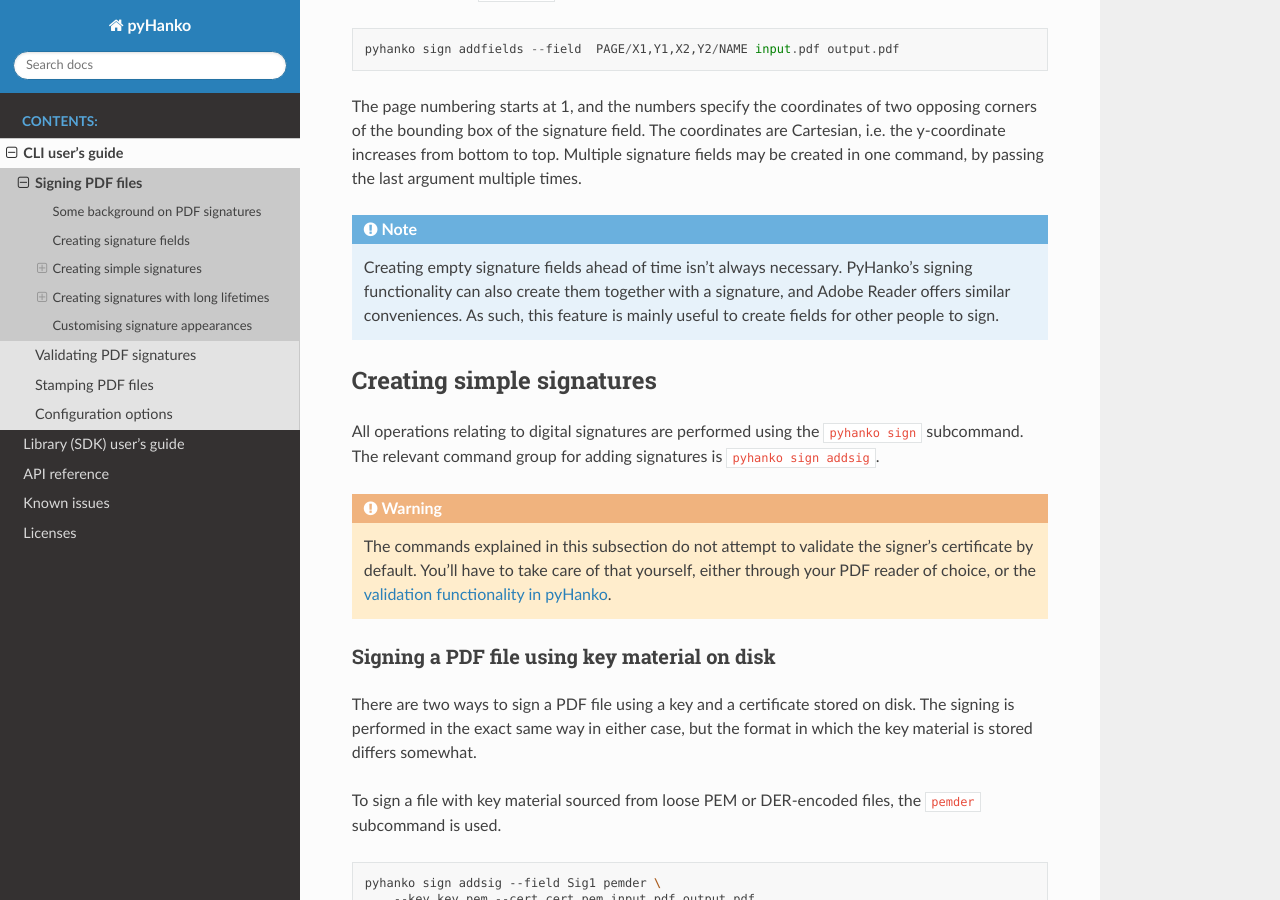
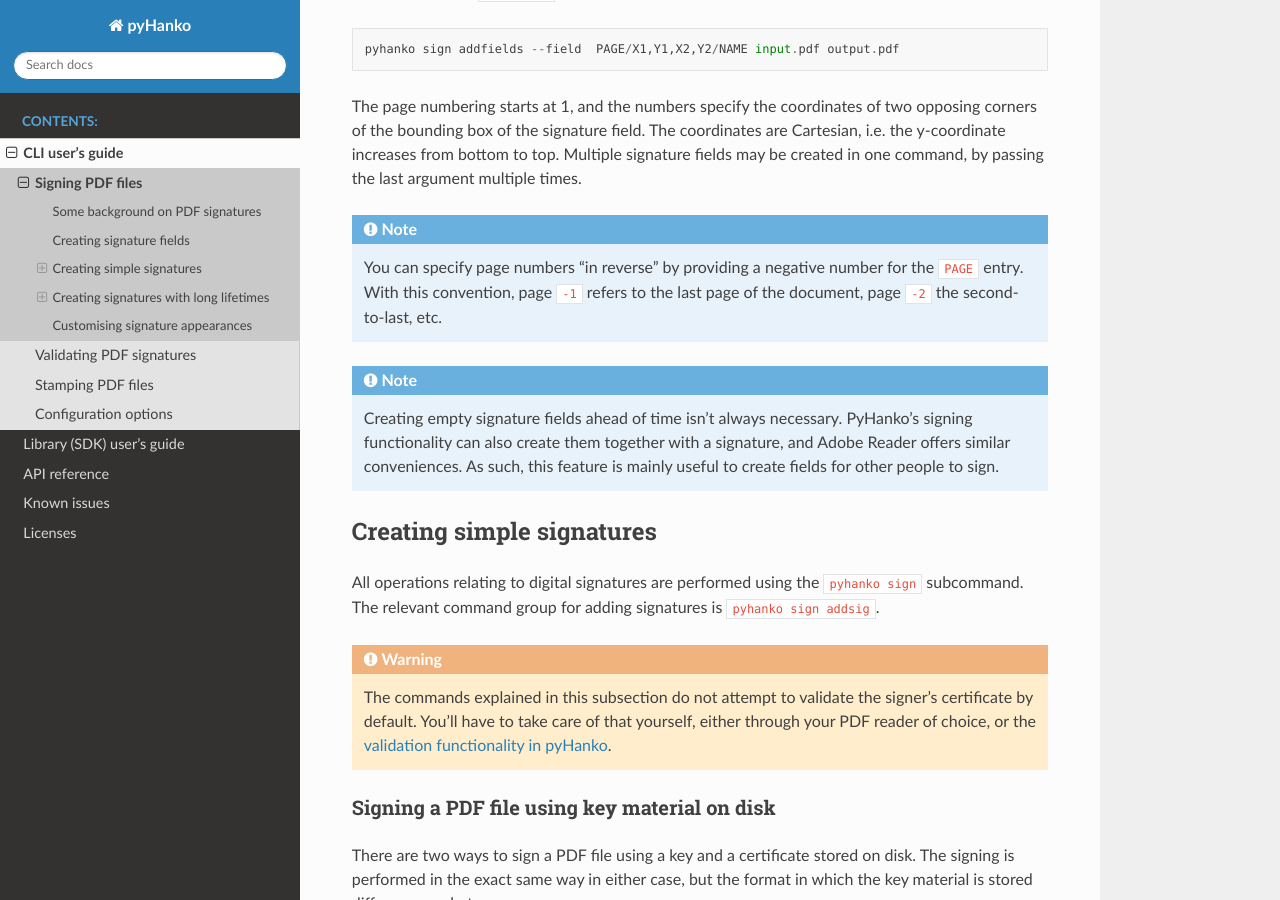
Before and after one commit to MatthiasValvekens/pyHanko, a Sphinx documentation site: the page built from docs/cli-guide/signing.rst, in a window 1280 px wide and 900 px high, scrolled down 2075 px. Built offline with Sphinx 7.4.7 and the Read the Docs theme 2.0.0, drawn with Linux system fonts in a browser that asks for light colours.

Commit message:
Explain negative page indices in the CLI docs

```diff
--- a/docs/cli-guide/signing.rst
+++ b/docs/cli-guide/signing.rst
@@ -121,6 +121,11 @@
 top.
 Multiple signature fields may be created in one command, by passing the last
 argument multiple times.
+
+.. note::
+    You can specify page numbers "in reverse" by providing a negative number
+    for the ``PAGE`` entry. With this convention, page ``-1`` refers to the last
+    page of the document, page ``-2`` the second-to-last, etc.
 
 .. note::
     Creating empty signature fields ahead of time isn't always necessary.
```
